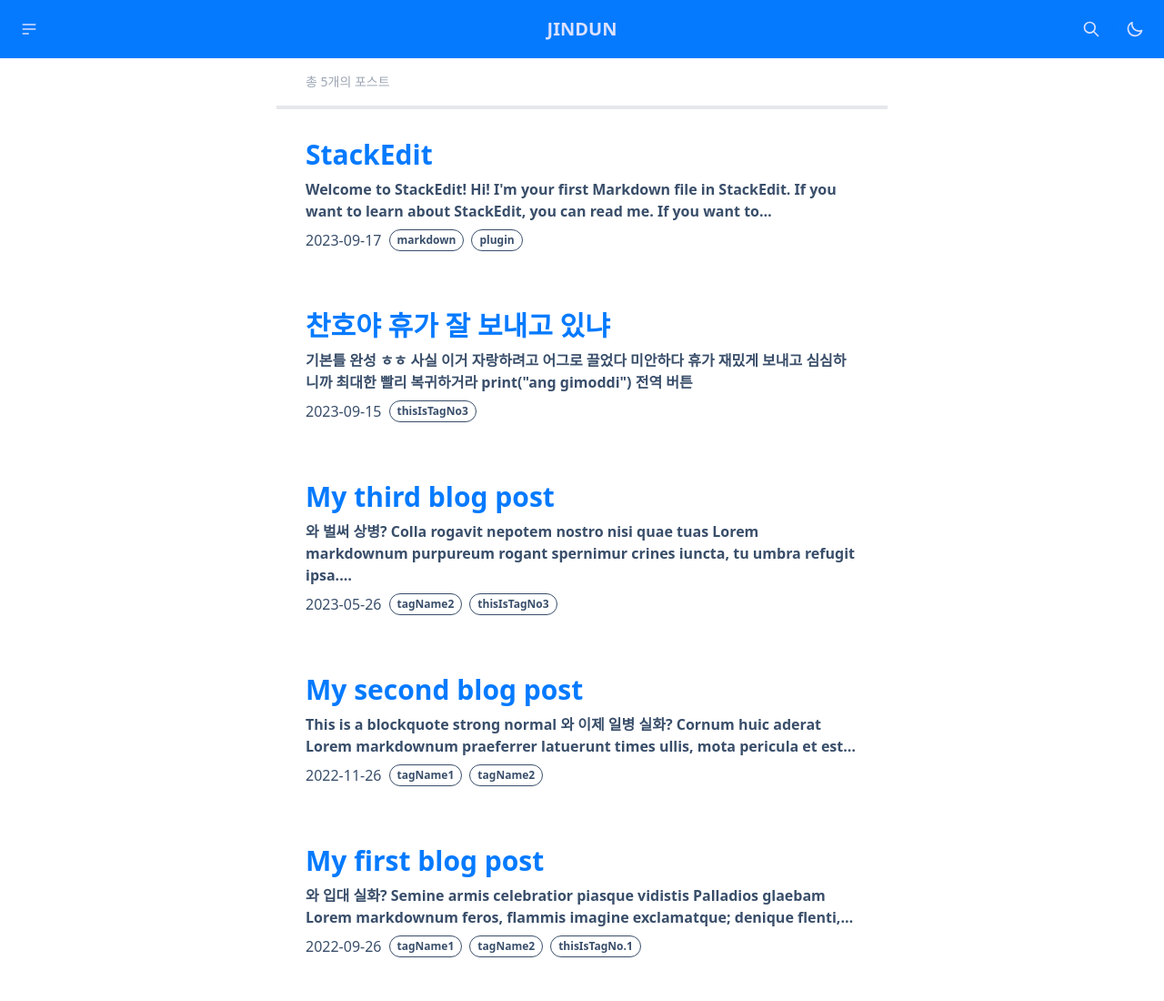
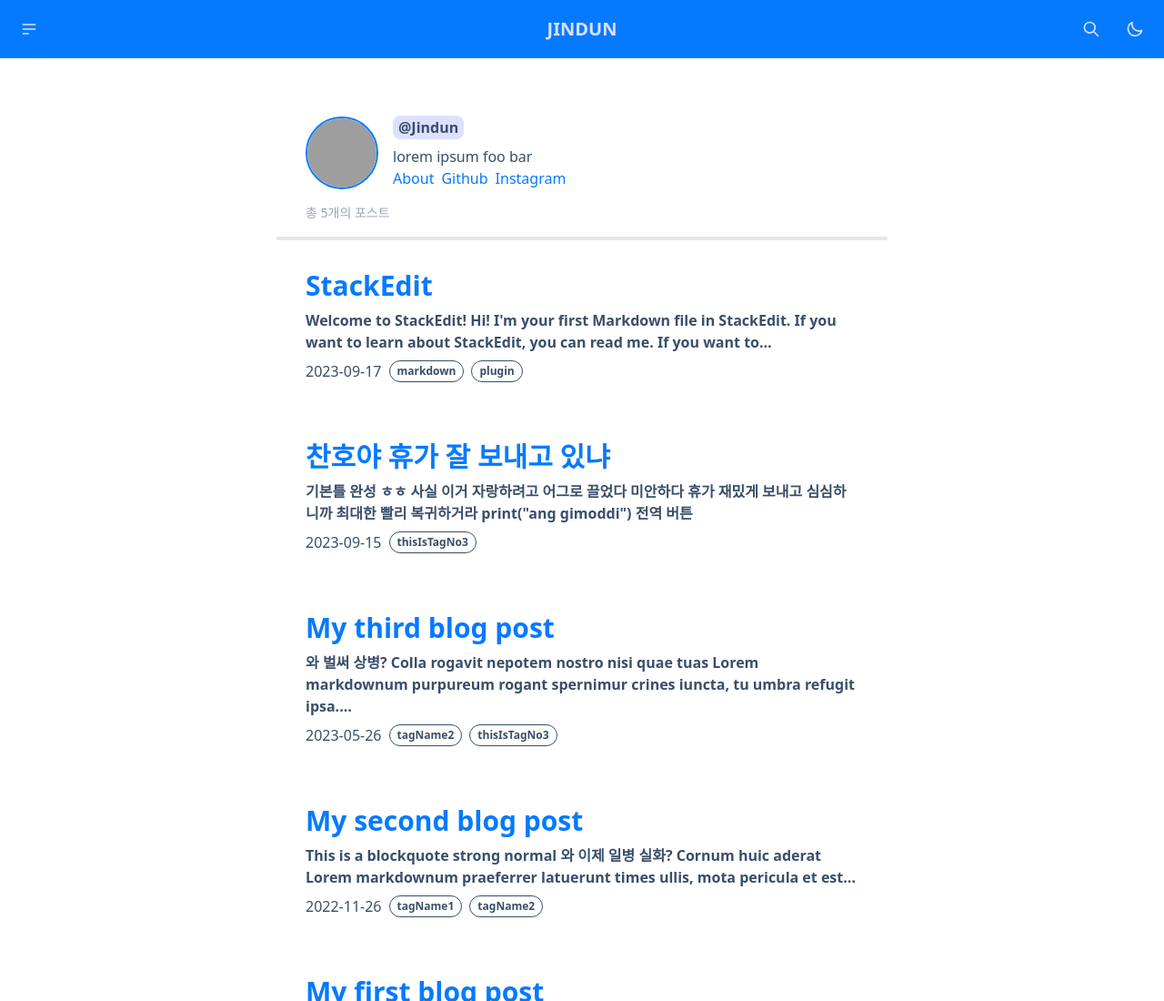
Before and after one commit to jindun619/JindunBlog, a Gatsby site: page / in a window 1280 px wide. Shown: the top 1100 px of the page at 91% size. Built offline with nearby package versions, Linux system fonts and the light colour scheme; Gatsby itself is replaced by a stand-in of ours; grey boxes are pictures that could not be loaded.

Commit message:
bio component added

```diff
--- /dev/null
+++ b/src/components/Bio.js
@@ -0,0 +1,22 @@
+import * as React from "react"
+
+function Bio() {
+    return (
+        <div className="flex ml-8 mt-16">
+          <div className="avatar">
+            <div className="w-20 mt-4s mr-4 rounded-full border-2 border-primary">
+              <img src="https://mblogthumb-phinf.pstatic.net/MjAyMTA4MTFfMzkg/MDAxNjI4NjY1NjgwNTUw.K2a44KxCgskoaKSw8cH5ySnsEuadVA8wphcrBOrDwBQg.R4GfkzCRdTa1jdicp9p4Ph8A4THJ8tX1mZO-uTqzgygg.JPEG.bbekimha/%EB%A3%A8%ED%94%BC.jpg?type=w800" alt="bioImg" />
+            </div>
+          </div>
+          <div>
+            <strong className="bg-primary-content px-1.5 py-0.5 rounded-lg"><a href="#!">@Jindun</a></strong>
+            <p className="mt-2 text-base-content">lorem ipsum foo bar</p>
+            <span><a href="#!" className="link link-primary no-underline mr-2">About</a></span>
+            <span><a href="#!" className="link link-primary no-underline mr-2">Github</a></span>
+            <span><a href="#!" className="link link-primary no-underline mr-3">Instagram</a></span>
+          </div>
+        </div>
+    )
+}
+
+export { Bio }
--- a/src/pages/index.js
+++ b/src/pages/index.js
@@ -3,6 +3,7 @@ import { useEffect } from "react"
 import { graphql } from "gatsby";
 
 import { Navbar } from "../components/Navbar";
+import { Bio } from "../components/Bio"
 import { CardsArea } from "../components/CardsArea";
 
 function IndexPage( {data} ) {
@@ -22,6 +23,8 @@ function IndexPage( {data} ) {
     <div className="whole_container h-full">
       <Navbar data={navbarData} />
       <div className="max-w-2xl mx-auto">
+        {/* BIO */}
+        <Bio />
         <article className="prose">
           <figcaption className="pl-8 mt-4">{`총 ${postsData.edges.length}개의 포스트`}</figcaption>
         </article>
--- a/src/templates/byCategory.js
+++ b/src/templates/byCategory.js
@@ -37,7 +37,7 @@ export default function ByCategoryTemplate({ pageContext, data }) {
 
     if(category === node) {
       return (
-        <Link key={node} to={`/category=${node}`}>
+        <Link key={node} to={`/category=${node}`} style={{textDecoration: 'none'}}>
           <CategoryBtn key={node} name={`${node}(${count})`} isActive={true} />
         </Link>
       )
```
